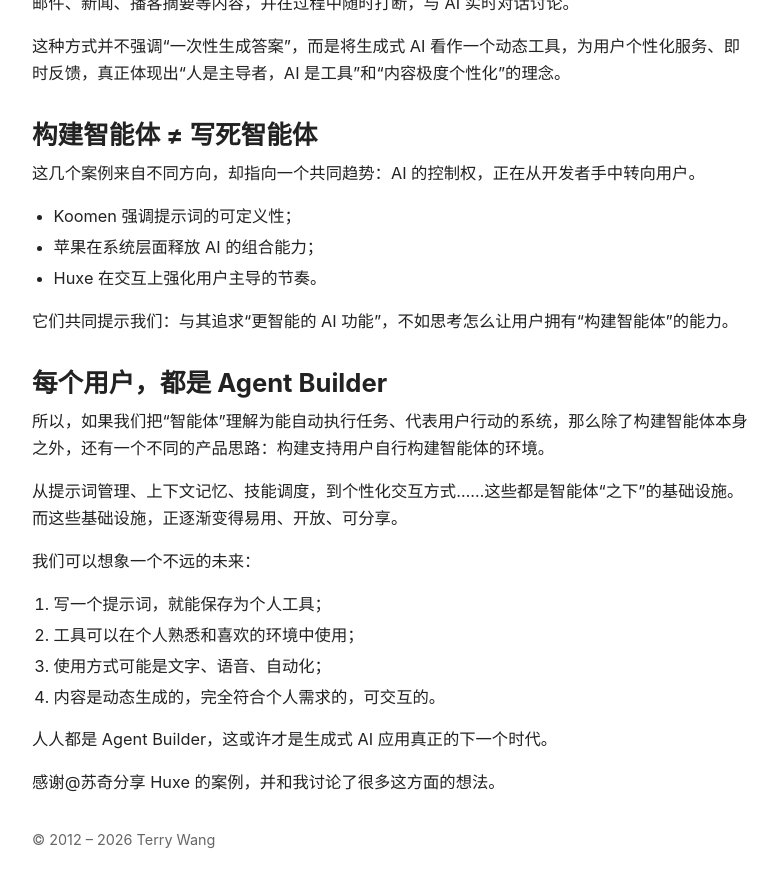
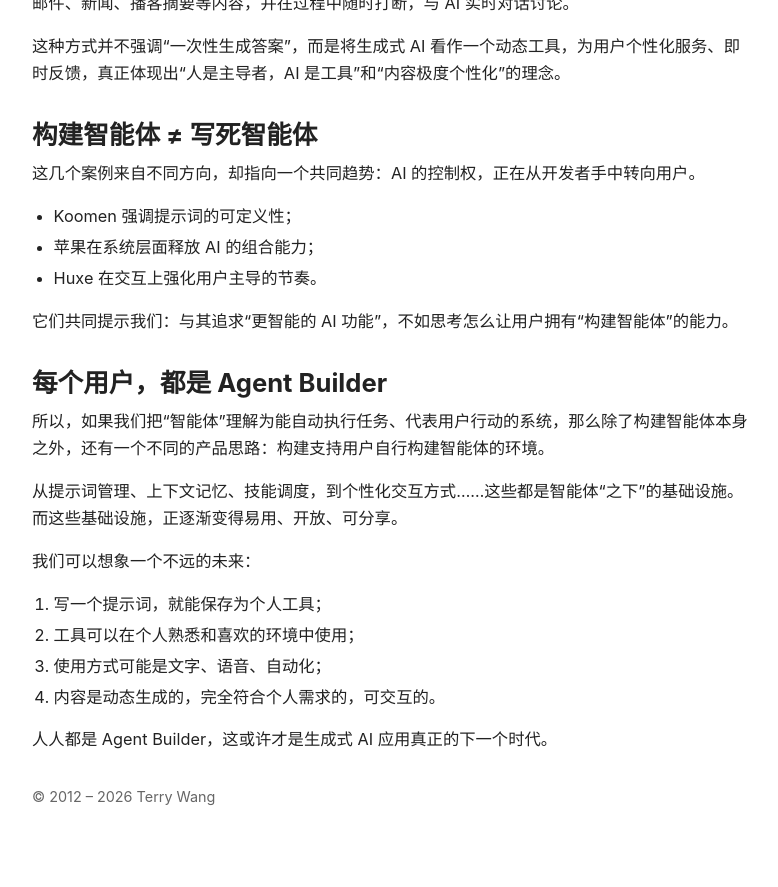
Before and after one commit to lvterry/lvterry.github.io, a Jekyll site: the page built from _posts/2025-06-25-agent-builder.md, in a window 1280 px wide and 900 px high, scrolled down 1187 px. Shown: the top 887 px of the window, without its empty margins (248-1026 px from the left). Built offline with Jekyll 4.4.1, drawn with Linux system fonts in a browser that asks for light colours; after the commit the page ends 2044 px from its top, so only the background shows below that.

Commit message:
update post

```diff
--- a/_posts/2025-06-25-agent-builder.md
+++ b/_posts/2025-06-25-agent-builder.md
@@ -56,5 +56,3 @@ NotebookLM 团队离职创业，新产品 Huxe 提供了一种有趣的体验：
 4. 内容是动态生成的，完全符合个人需求的，可交互的。
 
 人人都是 Agent Builder，这或许才是生成式 AI 应用真正的下一个时代。
-
-感谢@苏奇分享 Huxe 的案例，并和我讨论了很多这方面的想法。
```
